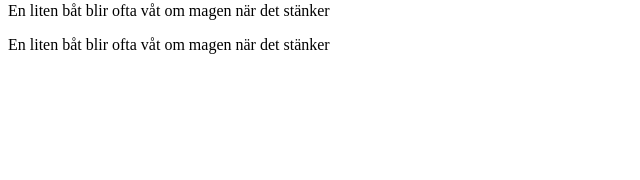
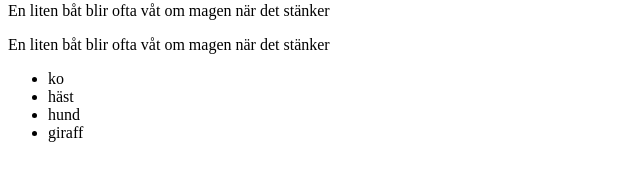
Before and after one commit to naathaliie/kod-kata, a React (Vite) app: page / in a window 1280 px wide. Shown: the part 306-486 px from the top of the page, without its empty margins (0-640 px from the left). Built offline with nearby package versions, Linux system fonts and the light colour scheme.

Commit message:
steg 6, el klaro

```diff
--- a/src/App.jsx
+++ b/src/App.jsx
@@ -1,5 +1,6 @@
 import './App.css'
 import Header from './Header'
+import List from './List'
 import RepeatText from './RepeatText'
 
 function App() {
@@ -10,6 +11,7 @@ function App() {
       <h1>liten kod-kata react</h1>
       <Header headerText="Steg 4, klart"/>
       <RepeatText count={7} text="En liten båt blir ofta våt om magen när det stänker"/>
+      <List animalArray={['ko', 'häst', 'hund', 'giraff']}/>
     </>
   )
 }
--- /dev/null
+++ b/src/List.jsx
@@ -0,0 +1,15 @@
+/* Skapa en ny komponent List som tar emot en prop animalArray
+som är en array av strängar med djurnamn. Komponenten visar upp
+dessa djurnamn med ul- och li-taggar. Visa List i App. */
+
+const List = ({ animalArray }) => {
+  return (
+    <ul>
+      {animalArray.map((animal) => {
+        return <li>{animal}</li>;
+      })}
+    </ul>
+  );
+};
+
+export default List;
```
